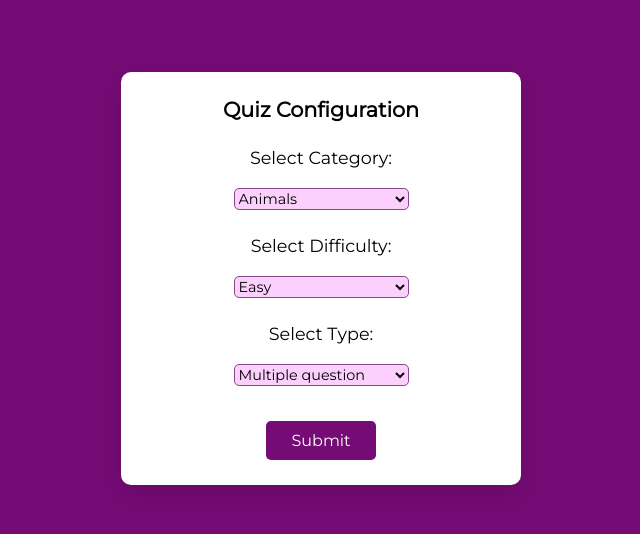
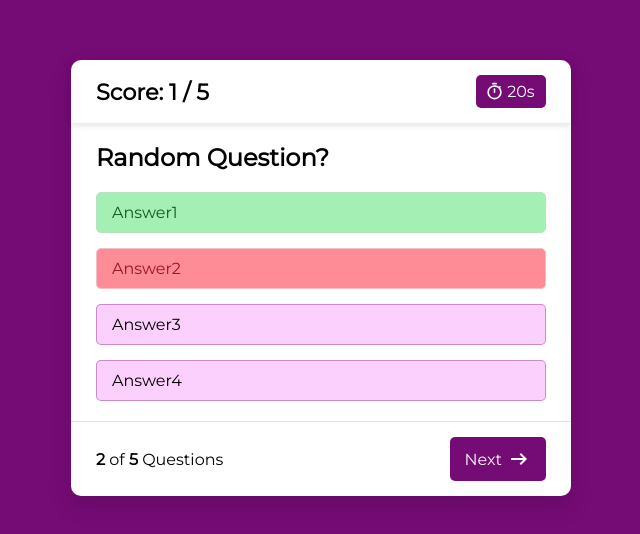
Before and after one commit to NinaBucic/Internship-12-Quiz-app, a plain HTML site: page index.html in a window 1280 px wide. Shown: the part 122-656 px from the top of the page, without its empty margins (319-959 px from the left). Drawn offline with Linux system fonts and the light colour scheme.

Commit message:
Style quiz container

```diff
--- a/index.html
+++ b/index.html
@@ -44,5 +44,37 @@
 
       <button id="submit-button">Submit</button>
     </form>
+
+    <div class="quiz-container">
+      <header class="quiz-header">
+        <h2 class="score-status">Score: 1 / 5</h2>
+        <div class="quiz-timer">
+          <img class="timer-icon" src="./assets/icons/timer.svg" alt="Timer" />
+          <p class="time-duration">20s</p>
+        </div>
+      </header>
+
+      <div class="quiz-content">
+        <h1 class="question-text">Random Question?</h1>
+        <ul class="answer-options">
+          <li class="answer-option correct">Answer1</li>
+          <li class="answer-option incorrect">Answer2</li>
+          <li class="answer-option">Answer3</li>
+          <li class="answer-option">Answer4</li>
+        </ul>
+      </div>
+
+      <div class="quiz-footer">
+        <p class="question-status"><b>2</b> of <b>5</b> Questions</p>
+        <button class="next-question-button">
+          Next
+          <img
+            class="arrow-right-icon"
+            src="./assets/icons/arrow_right_alt.svg"
+            alt="Arrow right"
+          />
+        </button>
+      </div>
+    </div>
   </body>
 </html>
--- a/styles/configuration.css
+++ b/styles/configuration.css
@@ -1,4 +1,5 @@
 .config-container {
+  display: none;
   background-color: white;
   border-radius: 10px;
   text-align: center;
@@ -31,6 +32,7 @@
   width: 50%;
 }
 
+.quiz-footer .next-question-button,
 #submit-button {
   color: white;
   border: none;
@@ -42,6 +44,17 @@
   border-radius: 5px;
 }
 
+.quiz-footer .next-question-button {
+  margin-top: 0px;
+}
+
+.quiz-footer .next-question-button:hover,
 #submit-button:hover {
   background: var(--main-color-dark);
 }
+
+@media screen and (max-width: 768px) {
+  .config-container {
+    width: 300px;
+  }
+}
--- /dev/null
+++ b/styles/quiz.css
@@ -0,0 +1,111 @@
+.quiz-container {
+  background-color: white;
+  border-radius: 10px;
+  box-shadow: 0px 10px 25px rgba(0, 0, 0, 0.13);
+  width: 500px;
+}
+
+.quiz-header {
+  display: flex;
+  align-items: center;
+  padding: 15px 25px;
+  justify-content: space-between;
+  box-shadow: 0 3px 6px rgba(0, 0, 0, 0.1);
+}
+
+.quiz-header .score-status {
+  font-size: 1.4rem;
+}
+
+.quiz-header .quiz-timer {
+  display: flex;
+  width: 70px;
+  padding: 7px 9px;
+  border-radius: 5px;
+  background: var(--main-color);
+  color: white;
+  align-items: center;
+  gap: 3px;
+}
+
+.quiz-timer .timer-icon {
+  height: 1.2rem;
+}
+
+.quiz-content {
+  padding: 20px 25px;
+}
+
+.quiz-content .question-text {
+  font-size: 1.5rem;
+}
+
+.quiz-content .answer-options {
+  display: flex;
+  flex-direction: column;
+  gap: 15px;
+  list-style: none;
+  margin-top: 20px;
+}
+
+.quiz-content .answer-option {
+  padding: 10px 15px;
+  background: var(--main-color-lighter);
+  border-radius: 5px;
+  border: 1px solid var(--main-color-light);
+  cursor: pointer;
+}
+
+.quiz-content .answer-option:hover {
+  background: var(--main-color-light);
+}
+
+.answer-option.correct,
+.answer-option.correct:hover {
+  border-color: var(--correct-border);
+  background: var(--correct-background);
+  color: var(--correct-color);
+}
+
+.answer-option.incorrect,
+.answer-option.incorrect:hover {
+  border-color: var(--incorrect-border);
+  background: var(--incorrect-background);
+  color: var(--incorrect-color);
+}
+
+.quiz-footer {
+  padding: 15px 25px;
+  display: flex;
+  align-items: center;
+  justify-content: space-between;
+  border-top: 1px solid var(--main-color-lighter);
+}
+
+.quiz-footer .next-question-button {
+  display: flex;
+  gap: 5px;
+  align-items: center;
+  padding: 10px 15px;
+}
+
+@media screen and (max-width: 768px) {
+  .quiz-container {
+    width: 300px;
+  }
+
+  .quiz-footer,
+  .quiz-header,
+  .quiz-content {
+    padding: 10px 12px;
+  }
+
+  .quiz-header .score-status,
+  .quiz-content .question-text {
+    font-size: 1rem;
+  }
+
+  .quiz-content .answer-options {
+    gap: 8px;
+  }
+}
--- a/styles/style.css
+++ b/styles/style.css
@@ -1,4 +1,5 @@
 @import url("configuration.css");
+@import url("quiz.css");
 
 @font-face {
   font-family: Montserrat;
@@ -11,9 +12,15 @@
   padding: 0;
   font-family: Montserrat, sans-serif;
   --main-color: rgb(117, 11, 117);
-  --main-color-light: rgb(132, 75, 132);
+  --main-color-light: rgba(176, 107, 176, 0.673);
   --main-color-lighter: rgb(252, 208, 252);
   --main-color-dark: rgb(60, 7, 60);
+  --correct-color: #155724;
+  --correct-background: #a3efb4;
+  --correct-border: #b7e1c1;
+  --incorrect-color: #9b1522;
+  --incorrect-background: #fd8c96;
+  --incorrect-border: #f4bec3;
 }
 
 body {
```
Also changed, not shown: assets/icons/arrow_right_alt.svg (added), assets/icons/timer.svg (added).
